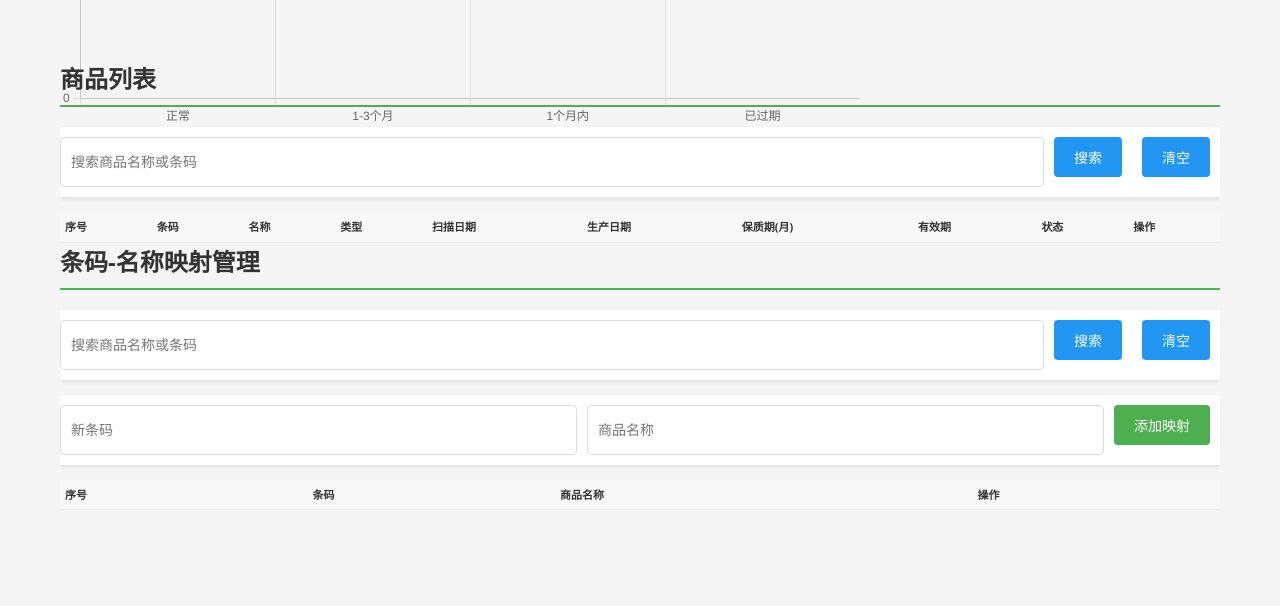
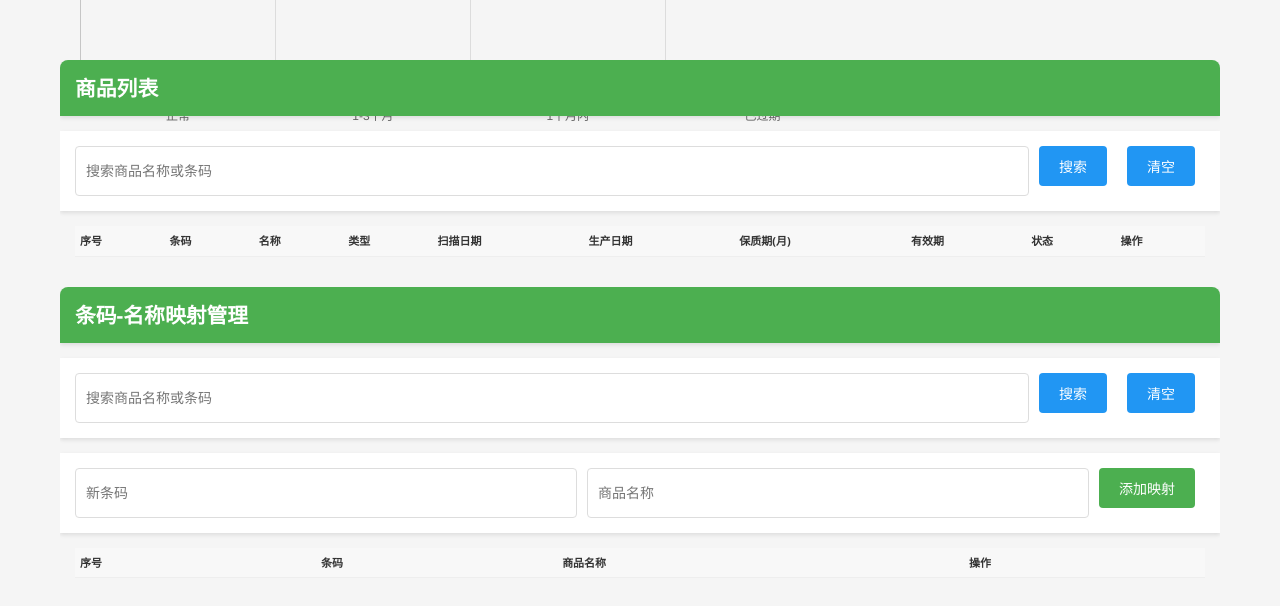
Before and after one commit to halcyon0207/my-trae_projects, a plain HTML site: page index.html in a window 1280 px wide. Shown: the part 963-1569 px from the top of the page. Before the commit the page ends 1493 px from the top, so only its background shows below. Drawn offline with nearby package versions, Linux system fonts and the light colour scheme.

Commit message:
修复列表固定元素位置，确保标题、搜索框和控制区域都能正确固定

```diff
--- a/styles.css
+++ b/styles.css
@@ -152,6 +152,22 @@ input:focus {
     max-height: 600px;
     overflow-y: auto;
     position: relative;
+    margin-bottom: 30px;
+}
+
+/* 固定列表标题 */
+.list-section h2,
+.mapping-section h2 {
+    position: sticky;
+    top: 0;
+    z-index: 30;
+    background-color: #4CAF50;
+    color: white;
+    padding: 12px 15px;
+    margin: 0 -15px 15px -15px;
+    border-radius: 8px 8px 0 0;
+    font-size: 1.3rem;
+    box-shadow: 0 2px 4px rgba(0,0,0,0.1);
 }
 
 /* 固定搜索框和控制区域 */
@@ -159,24 +175,27 @@ input:focus {
 .mapping-section .search-controls,
 .mapping-section .mapping-controls {
     position: sticky;
-    top: 0;
+    top: 60px;
     z-index: 20;
     background-color: white;
-    padding: 10px 0;
-    margin-bottom: 15px;
+    padding: 15px;
+    margin: 0 -15px 15px -15px;
     box-shadow: 0 2px 4px rgba(0,0,0,0.1);
 }
 
 /* 调整表格上方的间距，避免被固定元素遮挡 */
+.list-section, .mapping-section {
+    padding: 0 15px;
+}
+
 .list-section table,
 .mapping-section table {
     margin-top: 0;
+    width: 100%;
 }
 
 table {
-    width: 100%;
     border-collapse: collapse;
-    margin-top: 15px;
     font-size: 12px;
     border-spacing: 0;
 }
@@ -195,8 +214,8 @@ th {
     color: #333;
     font-size: 11px;
     position: sticky;
-    top: 0;
-    z-index: 10;
+    top: 120px;
+    z-index: 15;
     box-shadow: 0 2px 2px -1px rgba(0,0,0,0.1);
 }
 
```
